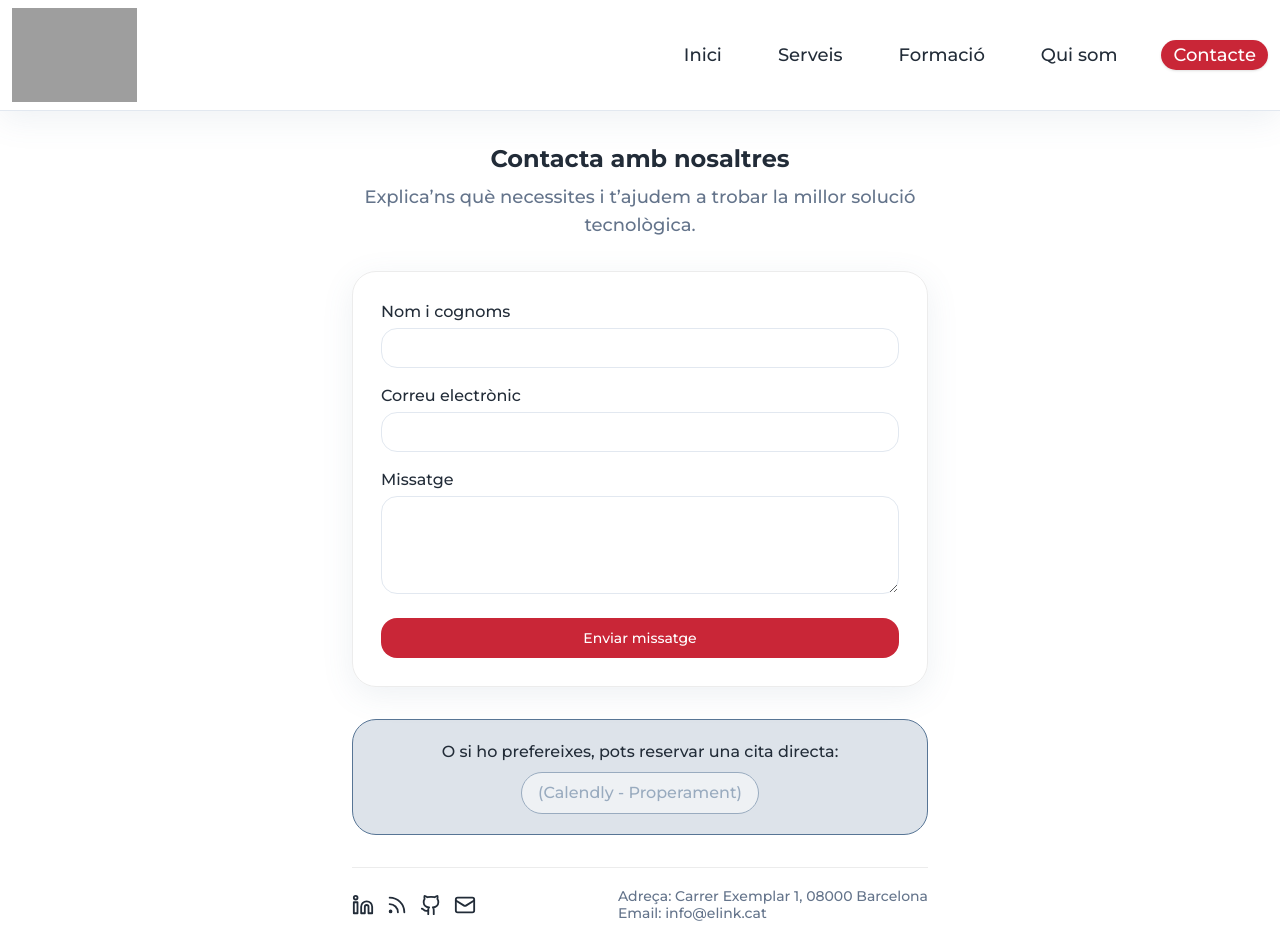
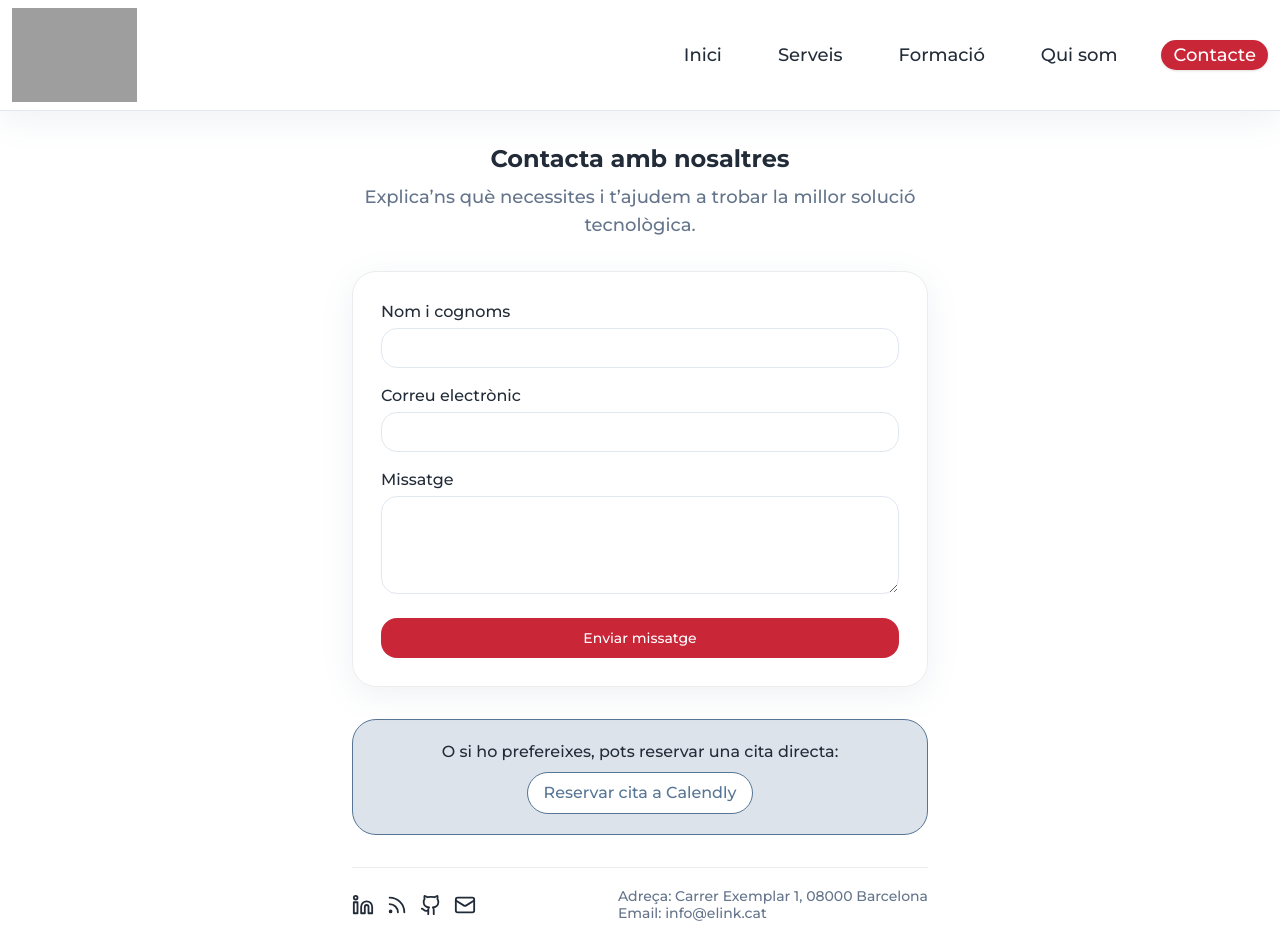
Before and after one commit to OscarJunyent/elink-web, a React (Vite) app: page /contacte in a window 1280 px wide. Shown: the top 952 px of the page. Built offline with nearby package versions, Linux system fonts and the light colour scheme; grey boxes are pictures that could not be loaded.

Commit message:
Fix: Update Calendly button
Updated the Calendly button in the contact page to link to the specified Calendly URL and removed the "Properament" text.

```diff
--- a/src/pages/ContactPage.tsx
+++ b/src/pages/ContactPage.tsx
@@ -34,16 +34,16 @@ const ContactPage = () => (
         <div className="w-full bg-white/90 border border-gray rounded-lg shadow-circular p-5 md:p-7">
           <ContactForm />
         </div>
-        {/* Espai Calendly placeholder */}
+        {/* Espai Calendly actualitzat */}
         <div className="w-full bg-accent/20 border border-accent rounded-lg p-5 flex flex-col items-center">
           <p className="font-medium mb-2">O si ho prefereixes, pots reservar una cita directa:</p>
           <a
-            href="#"
+            href="https://calendly.com/oscar-junyent-elinkcat"
             className="inline-flex items-center justify-center px-4 py-2 rounded-lg border border-accent text-accent font-medium bg-white hover:bg-accent hover:text-white transition-colors"
-            style={{ pointerEvents: "none", opacity: 0.5 }}
-            tabIndex={-1}
+            target="_blank"
+            rel="noopener noreferrer"
           >
-            (Calendly - Properament)
+            Reservar cita a Calendly
           </a>
         </div>
         {/* Xarxes socials, adreça i email */}
```
